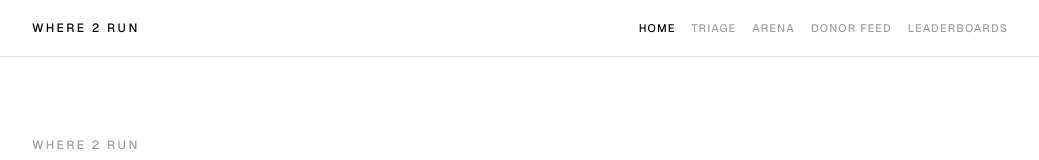
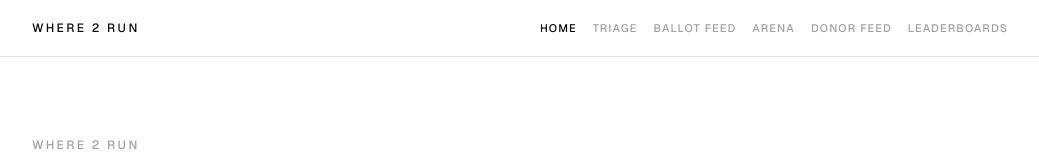
Before and after one commit to actionjack3094/where-2-run, a Next.js app: page / in a window 1280 px wide. Shown: the top 160 px of the page, without its empty margins (120-1159 px from the left). Built offline with nearby package versions, Linux system fonts and the light colour scheme; no server answers; the database is empty.

Commit message:
Enhance Civic engagement features by adding CivicPost and MatchedFeedPost interfaces, along with CivicPostStatus and CivicStance types for improved functionality.

```diff
--- a/components/site-nav.tsx
+++ b/components/site-nav.tsx
@@ -10,6 +10,11 @@ const links = [
     href: "/dashboard",
     label: "Triage",
     match: (path: string) => path.startsWith("/dashboard"),
+  },
+  {
+    href: "/feed",
+    label: "Ballot Feed",
+    match: (path: string) => path.startsWith("/feed"),
   },
   { href: "/arena", label: "Arena", match: (path: string) => path.startsWith("/arena") },
   {
--- a/package.json
+++ b/package.json
@@ -10,6 +10,7 @@
   },
   "dependencies": {
     "@radix-ui/react-slot": "^1.3.3",
+    "@supabase/auth-helpers-nextjs": "^0.15.0",
     "@supabase/supabase-js": "^2.116.0",
     "class-variance-authority": "^0.7.1",
     "clsx": "^2.1.1",
```
Also changed, not shown: 1 other file (tests, documents, lock files or other folders).
